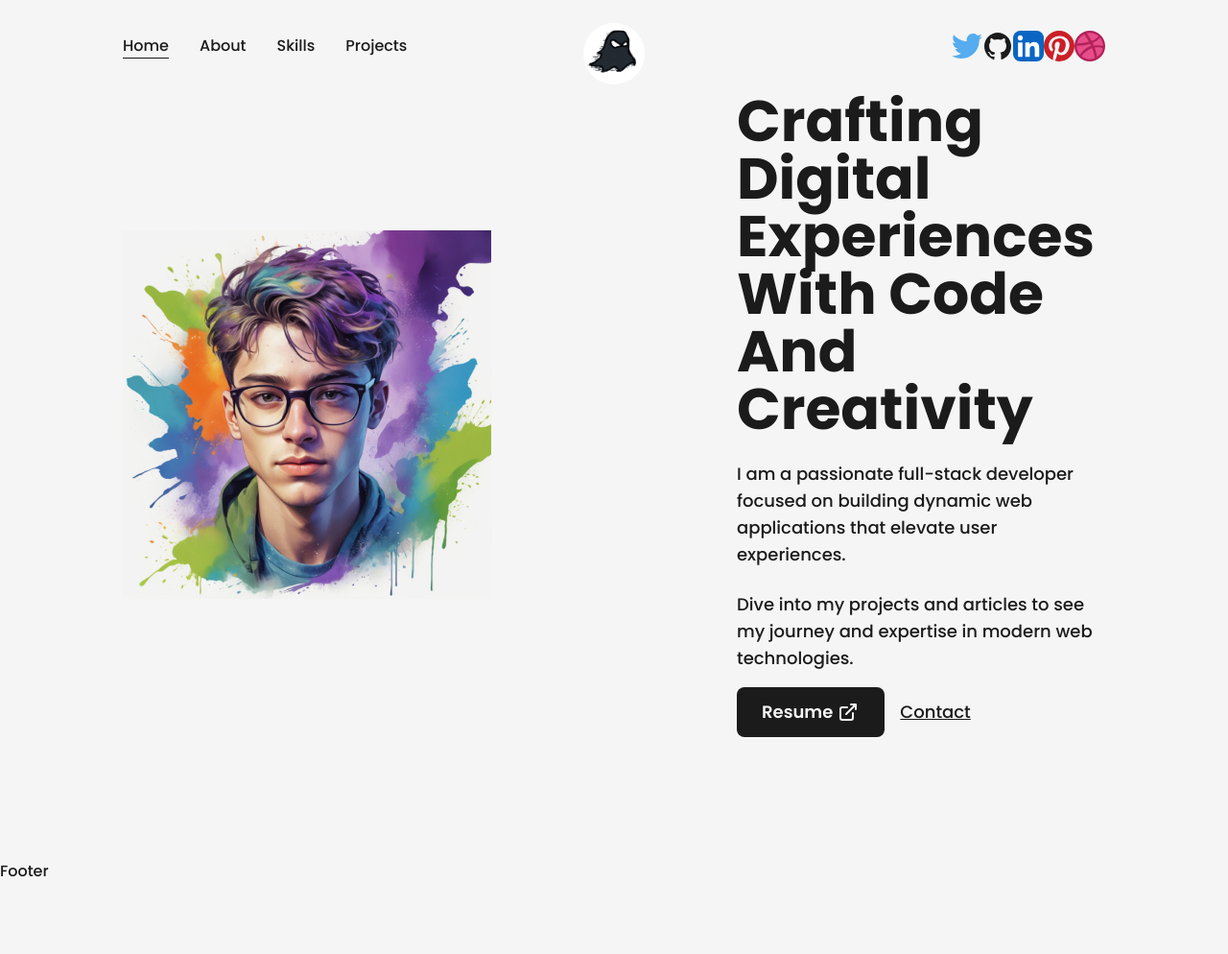
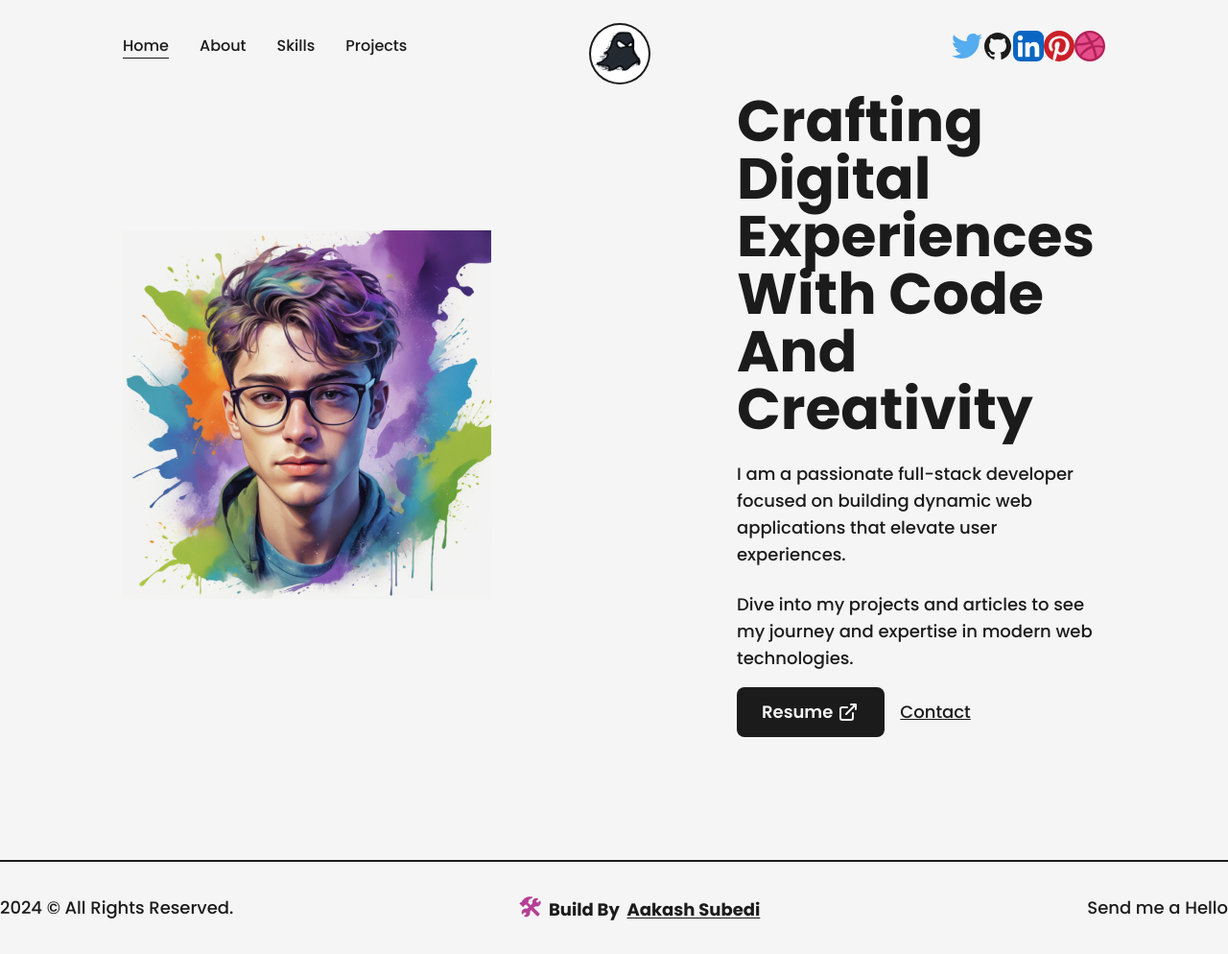
Before and after one commit to Ghost9841/aakash-subedi, a Next.js app: page / in a window 1280 px wide. Shown: the whole page at 96% size. Before the commit the page ends 920 px from the top, so only its background shows below. Built offline with nearby package versions, Linux system fonts and the light colour scheme.

Commit message:
Footer made halfy done

```diff
--- a/src/components/Footer.tsx
+++ b/src/components/Footer.tsx
@@ -1,9 +1,24 @@
+import Link from 'next/link';
 import React from 'react'
 
 const Footer = () => {
   return (
     <div>
-      Footer
+      <footer className='w-full border-t-2 border-solid border-dark
+      font-poppin font-medium text-lg'>
+        <span className='py-8   flex items-center  justify-between'>
+          {new Date().getFullYear()} &copy; All Rights Reserved.
+        <div className='mr-12 font-poppin font-bold'>
+          <span className='px-1 mr-1 text-primary text-2xl'>
+          &#128736;
+          </span>
+          Build By &nbsp;
+        <a href="https://linkedin.com/in/aakash-subedi-b5401b215/" target={'_blank'} className='underline
+        underline-offset-2'>Aakash Subedi</a>
+        </div>
+        <Link href="/">Send me a Hello</Link>
+        </span>
+      </footer>
     </div>
   )
 }
--- a/src/components/Logo.tsx
+++ b/src/components/Logo.tsx
@@ -9,14 +9,15 @@ import {motion} from "framer-motion";
 const Logo = () => {
   return (
     <div
-        className='flex items-center justify-center mt-2 bg-dark'>
+        className='flex items-center justify-center mt-2 bg-light'>
       <Link href='/'>
        <motion.img
-       className="rounded-full bg-dark w-16 h-16 fixed"
+       className="rounded-full bg-dark w-16 h-16 border-2 border-solid border-transparent"
        whileHover={{
-        scale:1.5,
+        scale: [1, 1.2, 1.5, 1, 1],
+        transition:{duration:2, repeat: Infinity},
         backgroundColor:["#121212", "rgba(131,58,180,1)","rgba(253,29,29,1)",
-            "rgba(252,176,69,1)","rgba(131,58,180,1)", "#121212"],
+            "rgba(252,176,69,1)","rgba(131,58,180,1)", "#121212", ],
         }}
         whileTap={{ scale: 0.9 }}
 
--- a/src/components/NavBar.tsx
+++ b/src/components/NavBar.tsx
@@ -145,7 +145,7 @@ const NavBar = () => {
         </motion.a>
 
       </nav>
-      <div className='absolute left-[47.5%] top-4 '><Logo/></div>
+      <div className='absolute left-[48%] top-4 '><Logo/></div>
     </header>
   )
 }
```
